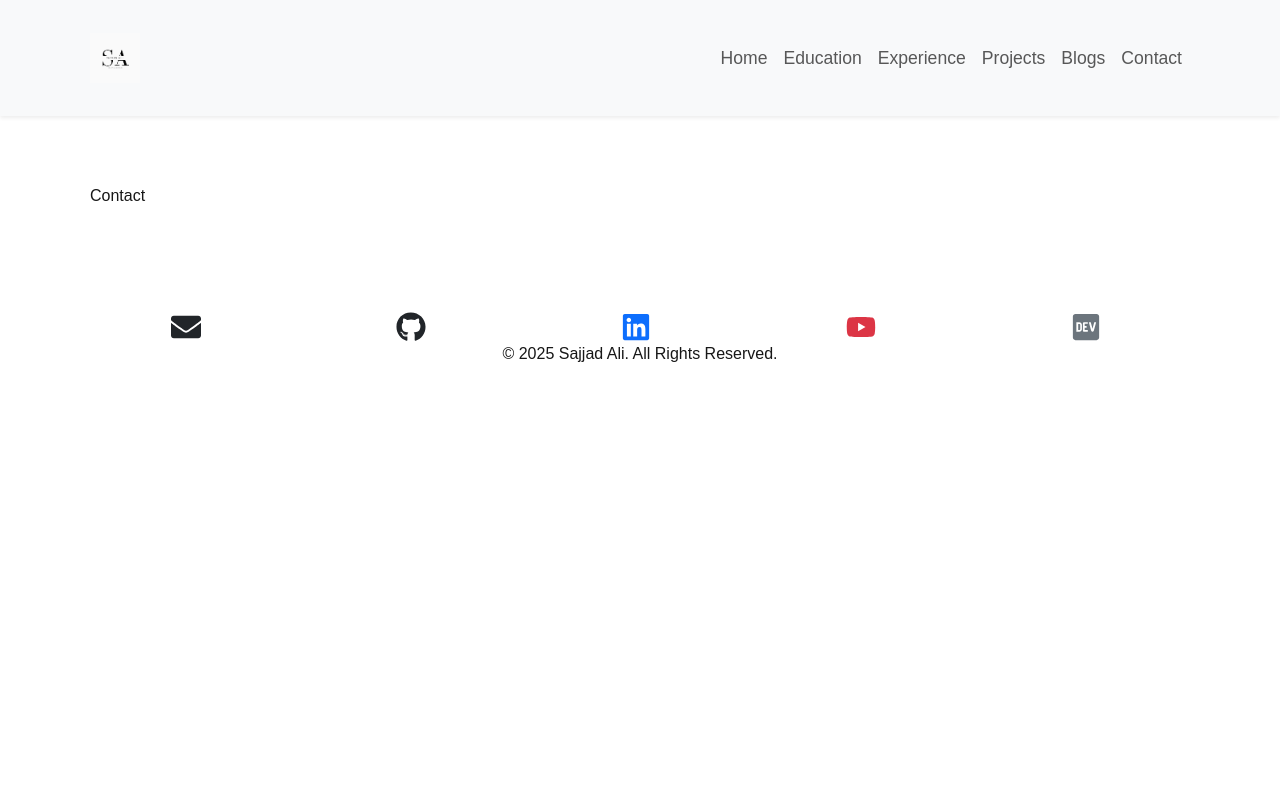
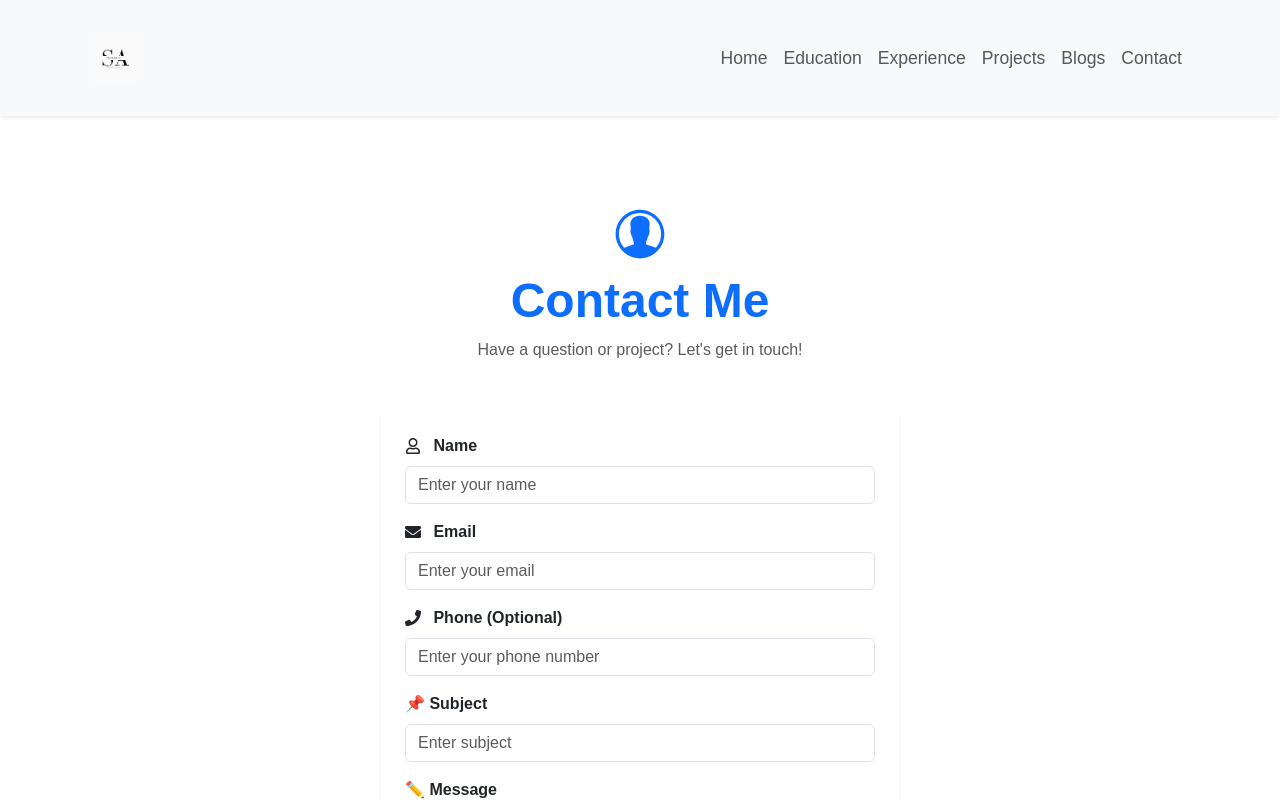
Before and after one commit to SajjadAli54/sajjadali, a Next.js app: page /contact in a window 1280 px wide. Built offline with nearby package versions, Linux system fonts and the light colour scheme.

Commit message:
Add contact form

```diff
--- a/app/NavBar.tsx
+++ b/app/NavBar.tsx
@@ -15,7 +15,6 @@ const NavBar = () => {
   return (
     <Navbar expand="lg" className="bg-light shadow-sm">
       <Container>
-        {/* Brand Logo with Next.js Link */}
         <Link href={routes.home} passHref legacyBehavior>
           <Navbar.Brand className="d-flex align-items-center">
             <Image src={Logo} alt="Profile" width={50} height={50} priority />
--- a/app/contact/page.tsx
+++ b/app/contact/page.tsx
@@ -1,11 +1,187 @@
-import React from 'react'
+"use client";
 
-function Contact() {
-  return (
-    <div>
-      Contact
-    </div>
-  )
+import React, { useState } from "react";
+import { IoIosContact } from "react-icons/io";
+import { FaEnvelope, FaPhone, FaRegUser, FaPaperPlane } from "react-icons/fa";
+import { Container } from "react-bootstrap";
+
+interface Error {
+  name?: string;
+  email?: string;
+  subject?: string;
+  message?: string;
 }
 
-export default Contact
+const Contact = () => {
+  const [formData, setFormData] = useState({
+    name: "",
+    email: "",
+    phone: "",
+    subject: "",
+    message: "",
+  });
+
+  const [errors, setErrors]: [
+    Error,
+    React.Dispatch<React.SetStateAction<Error>>
+  ] = useState({});
+
+  const handleChange = (
+    e: React.ChangeEvent<HTMLTextAreaElement | HTMLInputElement>
+  ) => {
+    const { id, value } = e.target;
+    setFormData({ ...formData, [id]: value });
+    setErrors((prevErrors) => ({ ...prevErrors, [id]: "" }));
+  };
+
+  const validateForm = () => {
+    const newErrors: Error = {};
+    if (!formData.name.trim()) newErrors.name = "Name is required.";
+    if (!formData.email.trim()) newErrors.email = "Email is required.";
+    const emailRegex = /^[^\s@]+@[^\s@]+\.[^\s@]+$/;
+    if (formData.email && !emailRegex.test(formData.email)) {
+      newErrors.email = "Invalid email address.";
+    }
+    if (!formData.subject.trim()) newErrors.subject = "Subject is required.";
+    if (!formData.message.trim())
+      newErrors.message = "Message cannot be empty.";
+
+    return newErrors;
+  };
+
+  const handleSubmit = (e: React.FormEvent) => {
+    e.preventDefault();
+    const validationErrors = validateForm();
+    if (Object.keys(validationErrors).length > 0) {
+      setErrors(validationErrors);
+      return;
+    }
+
+    const mailtoLink = `mailto:imsajjadali54@gmail.com?subject=${encodeURIComponent(
+      formData.subject
+    )}&body=${encodeURIComponent(
+      `Name: ${formData.name}\nEmail: ${formData.email}\nPhone: ${formData.phone}\n\nMessage:\n${formData.message}`
+    )}`;
+    window.location.href = mailtoLink;
+  };
+
+  return (
+    <Container>
+      <div className="text-center mb-5">
+        <IoIosContact size={60} className="text-primary mb-2" />
+        <h2 className="text-primary display-5 fw-bold">Contact Me</h2>
+        <p className="text-muted">
+          Have a question or project? Let&apos;s get in touch!
+        </p>
+      </div>
+
+      <div className="row justify-content-center">
+        <div className="col-lg-6">
+          <div className="card p-4 border-0 shadow-sm rounded">
+            <form onSubmit={handleSubmit}>
+              {/* Name Field */}
+              <div className="mb-3">
+                <label htmlFor="name" className="form-label fw-semibold">
+                  <FaRegUser className="me-2" /> Name
+                </label>
+                <input
+                  type="text"
+                  id="name"
+                  value={formData.name}
+                  onChange={handleChange}
+                  className={`form-control ${errors.name && "is-invalid"}`}
+                  placeholder="Enter your name"
+                  required
+                />
+                {errors.name && (
+                  <div className="invalid-feedback">{errors.name}</div>
+                )}
+              </div>
+
+              {/* Email Field */}
+              <div className="mb-3">
+                <label htmlFor="email" className="form-label fw-semibold">
+                  <FaEnvelope className="me-2" /> Email
+                </label>
+                <input
+                  type="email"
+                  id="email"
+                  value={formData.email}
+                  onChange={handleChange}
+                  className={`form-control ${errors.email && "is-invalid"}`}
+                  placeholder="Enter your email"
+                  required
+                />
+                {errors.email && (
+                  <div className="invalid-feedback">{errors.email}</div>
+                )}
+              </div>
+
+              {/* Phone Field */}
+              <div className="mb-3">
+                <label htmlFor="phone" className="form-label fw-semibold">
+                  <FaPhone className="me-2" /> Phone (Optional)
+                </label>
+                <input
+                  type="tel"
+                  id="phone"
+                  value={formData.phone}
+                  onChange={handleChange}
+                  className="form-control"
+                  placeholder="Enter your phone number"
+                />
+              </div>
+
+              {/* Subject Field */}
+              <div className="mb-3">
+                <label htmlFor="subject" className="form-label fw-semibold">
+                  📌 Subject
+                </label>
+                <input
+                  type="text"
+                  id="subject"
+                  value={formData.subject}
+                  onChange={handleChange}
+                  className={`form-control ${errors.subject && "is-invalid"}`}
+                  placeholder="Enter subject"
+                  required
+                />
+                {errors.subject && (
+                  <div className="invalid-feedback">{errors.subject}</div>
+                )}
+              </div>
+
+              {/* Message Field */}
+              <div className="mb-3">
+                <label htmlFor="message" className="form-label fw-semibold">
+                  ✏️ Message
+                </label>
+                <textarea
+                  id="message"
+                  rows={5}
+                  value={formData.message}
+                  onChange={handleChange}
+                  className={`form-control ${errors.message && "is-invalid"}`}
+                  placeholder="Write your message here..."
+                  required
+                ></textarea>
+                {errors.message && (
+                  <div className="invalid-feedback">{errors.message}</div>
+                )}
+              </div>
+
+              {/* Submit Button */}
+              <div className="text-center">
+                <button type="submit" className="btn btn-primary btn-lg px-4">
+                  <FaPaperPlane className="me-2" /> Send Message
+                </button>
+              </div>
+            </form>
+          </div>
+        </div>
+      </div>
+    </Container>
+  );
+};
+
+export default Contact;
--- a/app/page.tsx
+++ b/app/page.tsx
@@ -8,9 +8,8 @@ import TechStack from "./components/TechStack";
 
 import { techItems } from "./data/tech-items";
 
-import ProfileImage from "./picofme.png";
-
 export default function Home() {
+  const ProfileImage = "picofme.png";
   return (
     <Container className="py-5">
       <Row className="align-items-center text-center text-lg-start">
@@ -24,12 +23,12 @@ export default function Home() {
           </p>
           <div className="d-flex gap-3 justify-content-center justify-content-lg-start">
             <Link href="/projects" passHref>
-              <Button variant="primary" size="lg">
+              <Button variant="success" size="lg">
                 View My Work
               </Button>
             </Link>
             <Link href="/contact" passHref>
-              <Button variant="outline-primary" size="lg">
+              <Button variant="secondary" size="lg">
                 Contact Me
               </Button>
             </Link>
@@ -41,7 +40,7 @@ export default function Home() {
           <Image
             id="myImage"
             className="rounded-circle object-fit-cover"
-            src={"picofme.png"}
+            src={ProfileImage}
             alt="Sajjad Ali"
             width={200}
             height={200}
```
Also changed, not shown: app/components/TechStack.tsx (+6 -2 lines).
